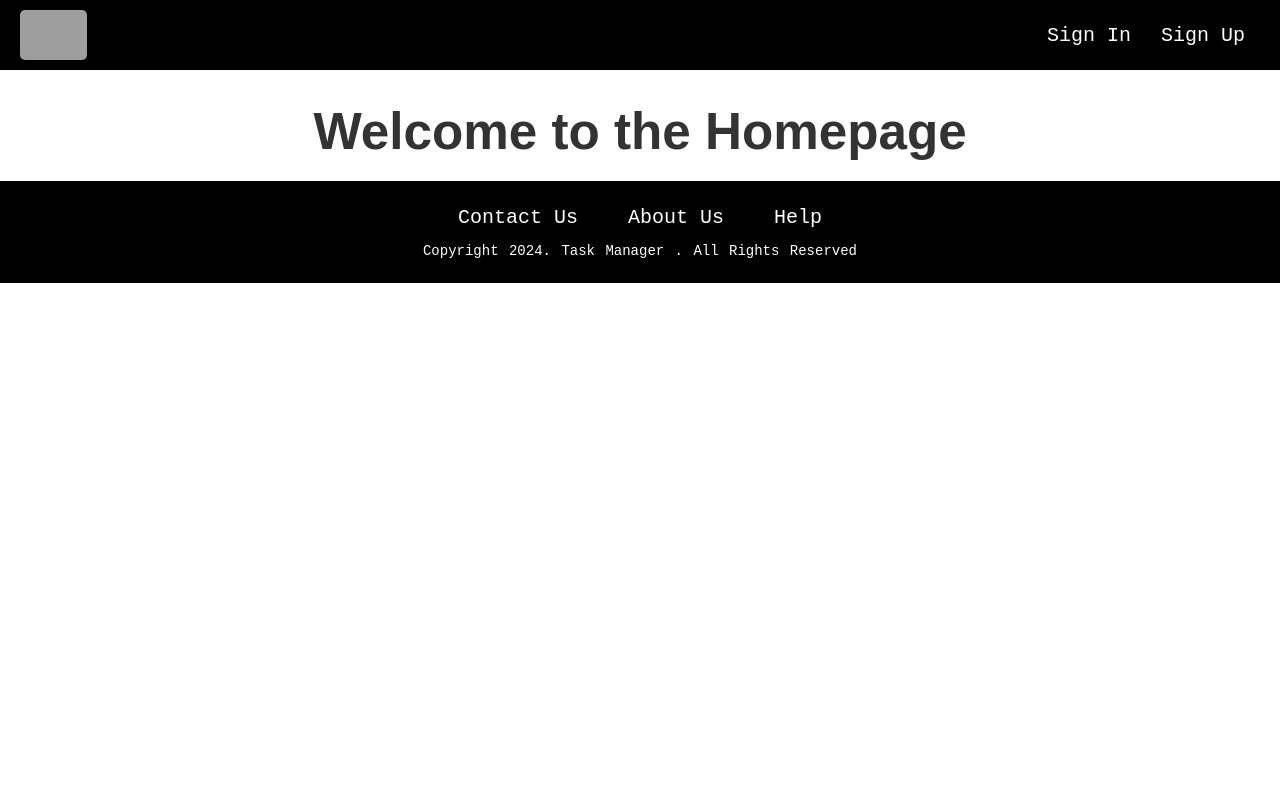
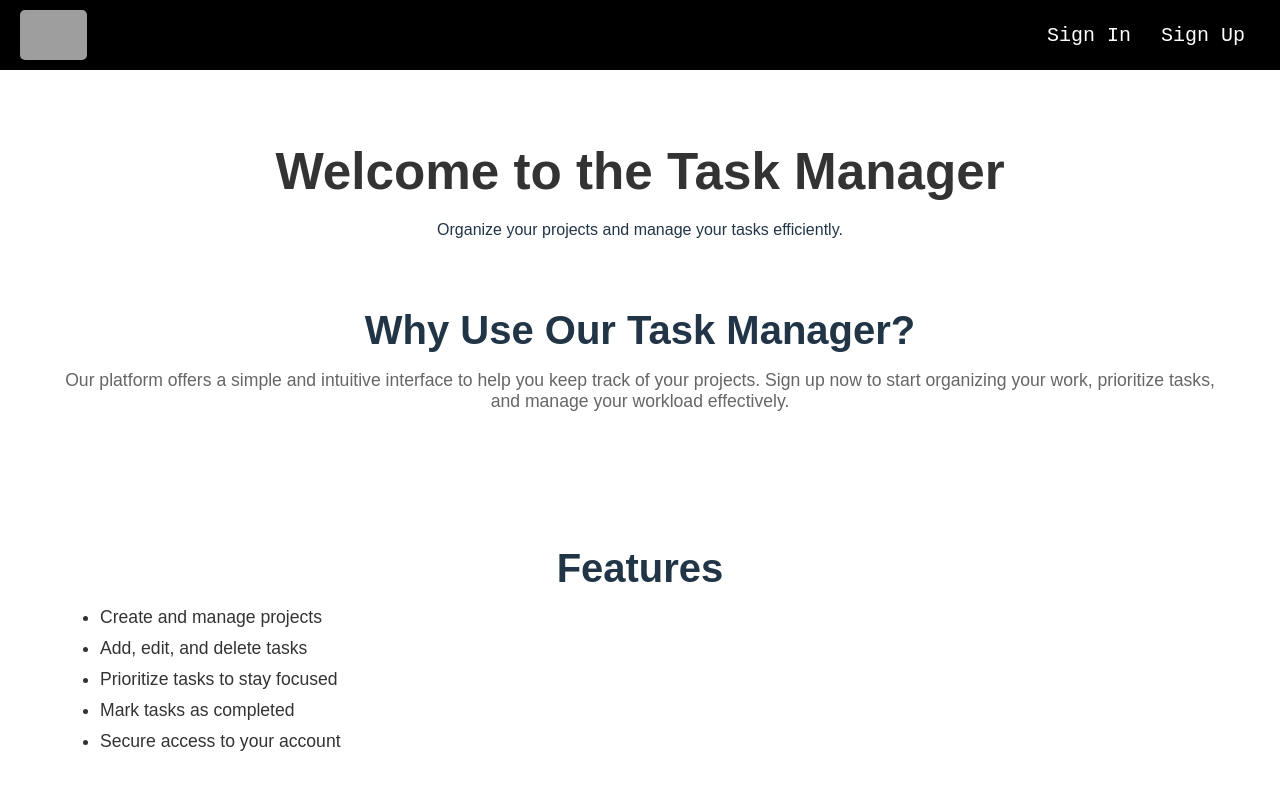
Before and after one commit to AliHussain-arch/TASK-MANAGER, a React (Vite) app in the folder FRONTEND/: page / in a window 1280 px wide. Shown: the top 800 px of the page. Built offline with nearby package versions, Linux system fonts and the light colour scheme; no server answers; grey boxes are pictures that could not be loaded.

Commit message:
Edited the README and fixed the Homepage component and adjustement accross other components

```diff
--- a/FRONTEND/src/App.jsx
+++ b/FRONTEND/src/App.jsx
@@ -18,6 +18,9 @@ import Navbar from "./components/SemanticComponents/navbar/navbar";
 import { Route, Routes } from "react-router-dom";
 import authService from "./services/authService";
 
+// Importing Homepage Components
+import Home from "./components/Hompage/Homepage";
+
 // Importing Help Componets
 import Help from "./components/Help/help";
 
@@ -35,7 +38,7 @@ function App() {
     <>
       <Navbar user={user} setUser={setUser}/>
       <Routes>
-        <Route path="/" element={<h1>Welcome to the Homepage</h1>}/>
+        <Route path="/" element={<Home/>}/>
         {!user ? <Route path="/signin" element={<SignIn setUser={setUser}/>} /> : null}
         {!user ? <Route path="/signup" element={<SignUp/>} /> : null}
         {user ? <Route path={`/:userId/projects`} element={<ProjectList/>} /> : null}
--- a/FRONTEND/src/components/Help/help.jsx
+++ b/FRONTEND/src/components/Help/help.jsx
@@ -1,22 +1,23 @@
-import '../Help/help.css'
+import '../Help/help.css';
+
 export default function Help() {
   return (
     <section id="help">
-    <h2>Help</h2>
-    <p>If you need assistance, we are here to help. Below are some frequently asked questions and their answers. If you don't find the information you need, please feel free to contact us directly using the form Contact Page.</p>
+      <h2>Help & Support</h2>
+      <p>If you need assistance, we're here to guide you. Below, you'll find answers to some common questions. If you require further help, don't hesitate to reach out via our Contact Page.</p>
+
       <h3>Frequently Asked Questions (FAQs)</h3>
       <ul>
         <li><strong>How do I create an account?</strong>
-        <p>To create an account, click on the "Sign Up" button at the top of the page and fill out the registration form. Once you submit the form, you will receive a confirmation email to activate your account.</p>
+          <p>To create an account, click on the "Sign Up" button at the top of the page and fill out the registration form. After submitting, you'll receive a confirmation email to activate your account.</p>
         </li>
-      <li><strong>How do I reset my password?</strong>
-        <p>If you've forgotten your password, click on the "Forgot Password" link on the sign-in page. Enter your email address, and we will send you instructions on how to reset your password.</p>
+
+        <li><strong>How do I contact customer support?</strong>
+          <p>Contact our support team by filling out the form on the Contact Page, or email us directly at <a href="mailto:support@CodeTrio.com">support@CodeTrio.com</a>.</p>
         </li>
-      <li><strong>How do I contact customer support?</strong>
-        <p>You can contact our customer support team by filling out the contact form above or by emailing us directly at <a href="mailto:support@CodeTrio.com">support@CodeTrio.com</a>.</p>
-      </li>
+
         <li><strong>What services do you offer?</strong>
-        <p>We offer a offers a user-friendly platform for organizing projects.</p>
+          <p>We provide a user-friendly platform to help you organize and manage your projects efficiently.</p>
         </li>
       </ul>
     </section>
--- a/FRONTEND/src/components/Hompage/Homepage.css
+++ b/FRONTEND/src/components/Hompage/Homepage.css
@@ -0,0 +1,48 @@
+.homeContainer {
+    padding: 40px;
+    text-align: center;
+    font-family: 'Arial', sans-serif;
+  }
+
+  .homeHeader {
+    margin-bottom: 50px;
+  }
+
+  .homeHeader h1 {
+    font-size: 3em;
+    margin-bottom: 15px;
+  }
+
+  .homeHeader p {
+    font-size: 1.2em;
+    color: #555;
+  }
+
+  .homeSection {
+    margin-bottom: 40px;
+    padding: 20px;
+    border-radius: 10px;
+  }
+
+  .homeSection h2 {
+    font-size: 2.5em;
+    margin-bottom: 15px;
+  }
+
+  .homeSection p {
+    font-size: 1.1em;
+    color: #666;
+    margin-bottom: 20px;
+  }
+
+  .homeSection ul {
+    list-style-type: disc;
+    padding-left: 40px;
+    text-align: left;
+  }
+
+  .homeSection li {
+    font-size: 1.1em;
+    color: #333;
+    margin-bottom: 10px;
+  }
--- a/FRONTEND/src/components/Hompage/Homepage.jsx
+++ b/FRONTEND/src/components/Hompage/Homepage.jsx
@@ -0,0 +1,30 @@
+import '../Hompage/Homepage.css';
+
+const Home = () => {
+  return (
+    <div className="homeContainer">
+      <header className="homeeHeader">
+        <h1>Welcome to the Task Manager</h1>
+        <p>Organize your projects and manage your tasks efficiently.</p>
+      </header>
+
+      <section className="homeSection">
+        <h2>Why Use Our Task Manager?</h2>
+        <p>Our platform offers a simple and intuitive interface to help you keep track of your projects. Sign up now to start organizing your work, prioritize tasks, and manage your workload effectively.</p>
+      </section>
+
+      <section className="homeSection">
+        <h2>Features</h2>
+        <ul>
+          <li>Create and manage projects</li>
+          <li>Add, edit, and delete tasks</li>
+          <li>Prioritize tasks to stay focused</li>
+          <li>Mark tasks as completed</li>
+          <li>Secure access to your account</li>
+        </ul>
+      </section>
+    </div>
+  );
+};
+
+export default Home;
--- a/FRONTEND/src/components/TaskComponents/taskItem/taskItem.jsx
+++ b/FRONTEND/src/components/TaskComponents/taskItem/taskItem.jsx
@@ -70,13 +70,27 @@ export default function TaskItem({ task, fetchTaskList }) {
 
   const handleStyle = () => {
     if (task.status === "complete") {
-      return { backgroundColor: "green" };
+      return { backgroundColor: "#32CD32" };
     } else if (task.status === "inprogress") {
       return { backgroundColor: "yellow" };
     } else if (task.status === "pending") {
       return { backgroundColor: "red" };
     }
     return {};
+  };
+
+  const saveButtonStyle = {
+    backgroundColor: '#32CD32',
+    color: '#fff',
+    padding: '10px 20px',
+    border: 'none',
+    borderRadius: '5px',
+    cursor: 'pointer',
+    fontSize: '1em',
+    fontWeight: 'bold',
+    marginTop: '20px',
+    outline: 'none',
+    transition: 'background-color 0.3s ease',
   };
 
   return (
@@ -110,7 +124,7 @@ export default function TaskItem({ task, fetchTaskList }) {
               task.description
             )}
           </p>
-          {update ? <button type="submit">Save</button> : null}
+          {update ? <button type="submit" style={saveButtonStyle}>Save</button> : null}
         </form>
         <p>{task.status}</p>
         <div className="class-but-delet-update">
```
Also changed, not shown: 1 other file (tests, documents, lock files or other folders). Lines whose indentation alone changed are shown as unchanged.
